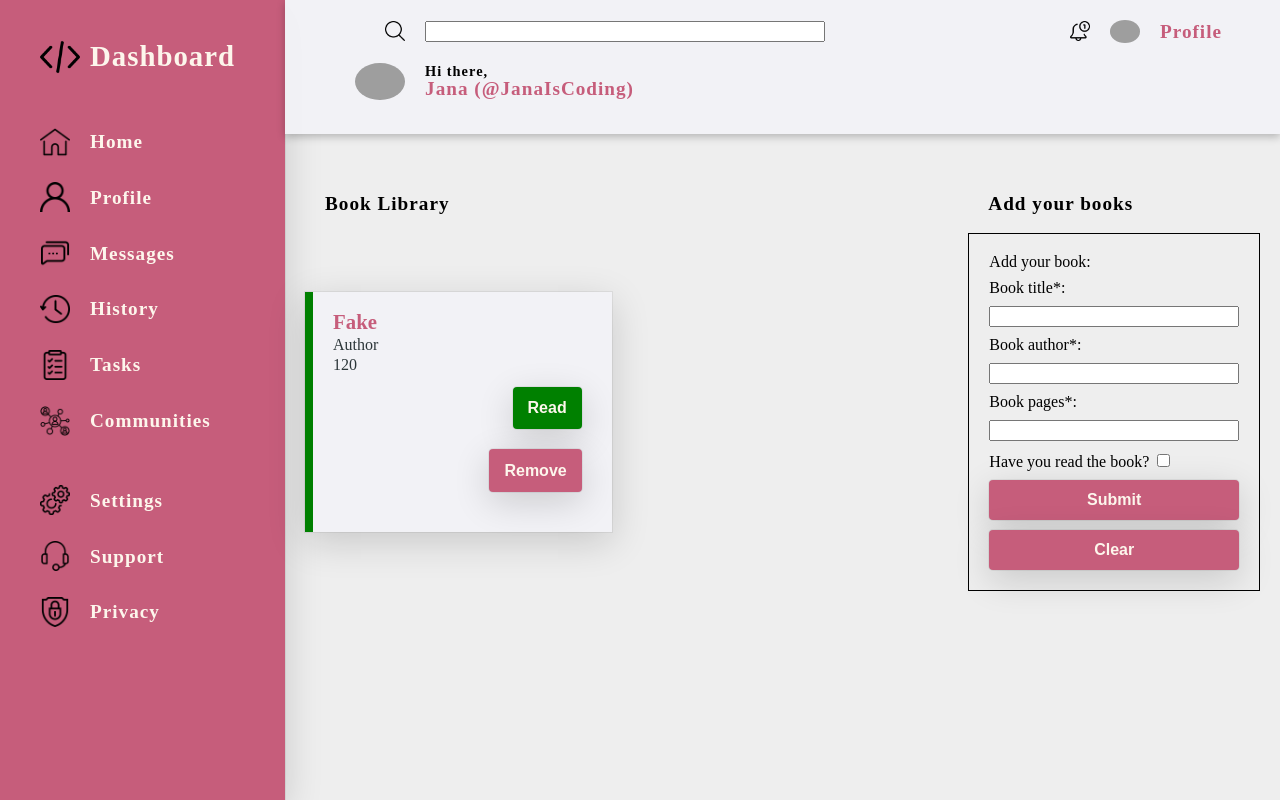
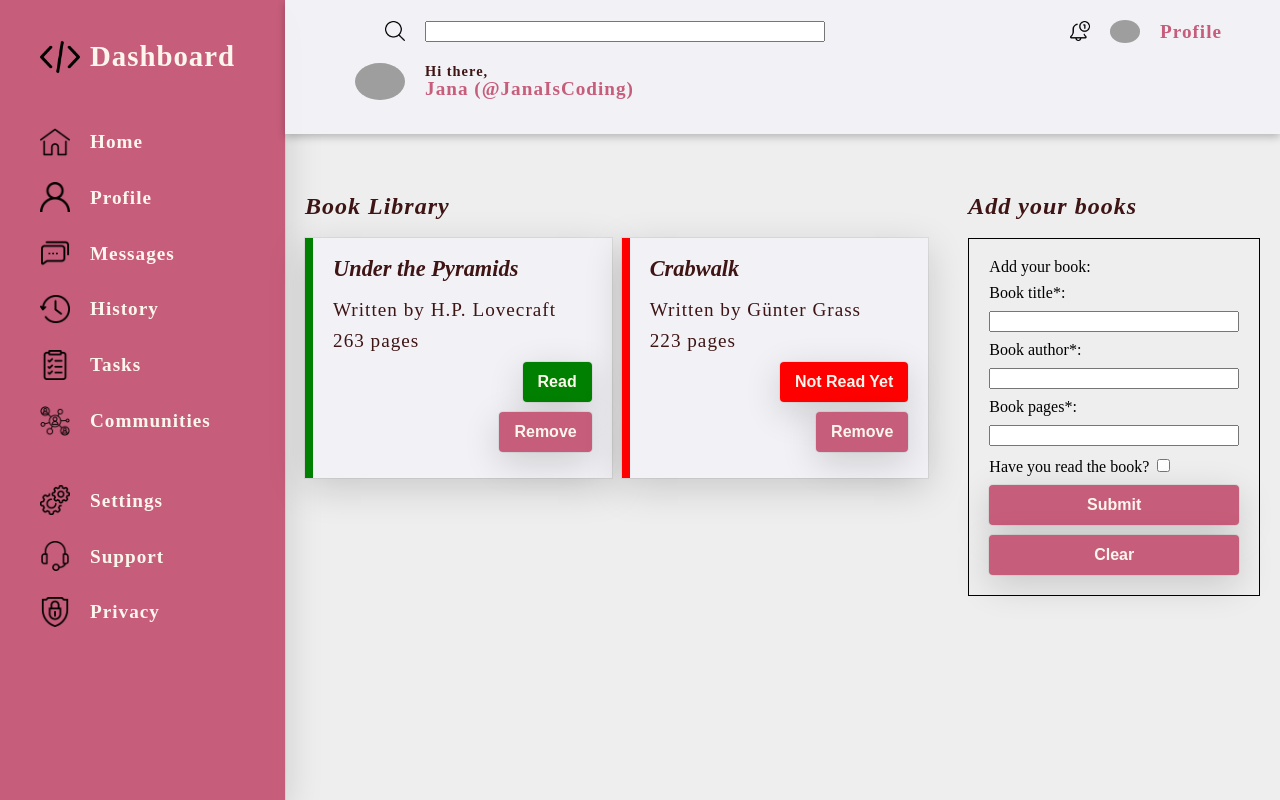
Before and after one commit to janaiscoding/library, a plain HTML site: page index.html in a window 1280 px wide. Drawn offline with Linux system fonts and the light colour scheme; grey boxes are pictures that could not be loaded.

Commit message:
Store premade books and fix row alignment

```diff
--- a/javascript.js
+++ b/javascript.js
@@ -1,13 +1,21 @@
 let myLibrary = [
    {
-    "title": 'Fake',
-    "author": 'Author',
-    "pages": 120,
+    "title": 'Under the Pyramids',
+    "author": 'H.P. Lovecraft',
+    "pages": 263,
     "status": true
+   },
+   {
+    "title": 'Crabwalk',
+    "author": ' Günter Grass',
+    "pages": 223,
+    "status": false
    }
 ];
+
 displayLibrary();
-//constructor
+
+//object constructor
 function Book(title, author, pages, status){
     this.title = title;
     this.author = author;
@@ -50,11 +58,11 @@ function createBook(item){
     publishedTitle.classList.add('book-title');
     publishedBook.appendChild(publishedTitle);
 
-    publishedAuthor.textContent = item.author;
+    publishedAuthor.textContent = `Written by ${item.author}`;
     publishedAuthor.classList.add('book-author');
     publishedBook.appendChild(publishedAuthor);
 
-    publishedPages.textContent = item.pages;
+    publishedPages.textContent = `${item.pages} pages`;
     publishedPages.classList.add('book-pages');
     publishedBook.appendChild(publishedPages);
 
--- a/styles.css
+++ b/styles.css
@@ -63,9 +63,10 @@ body {
     --header-background-color: #f3f3f8e6;
     --button-background-color: #C65D7B;
 
-
+    --text-color-content: rgb(62, 20, 20);
     --sidebar-text-color: #FDF6EC;
-    --card-text-color: #2C3639;
+    --card-text-color: rgb(62, 20, 20);
+    --book-title-color: rgb(62, 20, 20);
     --button-text-color: #FDF6EC;
     --heading-text-color: #C65D7B;
     --subtitle-text-color: #2C3639;
@@ -194,6 +195,7 @@ img.profile-picture {
     grid-template-columns: 1fr 1fr;
     gap: 10px;
     margin: 0px 20px;
+    grid-auto-rows: max-content;
 }
 
 .left-content-title {
@@ -238,9 +240,10 @@ form {
 .right-content-title,
 .left-content-title {
     color: var(--text-color-content);
-    font-size: 1.2rem;
+    font-size: 1.5rem;
     font-weight: 900;
-    padding: 10px 0px 10px 20px;
+    font-style: italic;
+    padding: 10px 0px 10px 0px;
     letter-spacing: 1px;
 
 }
@@ -274,22 +277,26 @@ form {
 }
 
 .book-title {
-    color: var(--heading-text-color);
+    color: var(--book-title-color);
     font-weight: 900;
-    font-size: 1.3rem;
+    font-style: italic;
+    font-size: 1.4rem;
+    margin-bottom: 20px;
 }
 
 .book-author,
 .book-pages {
     color: var(--card-text-color);
     font-weight: 500;
-    font-size: 1rem;
-    line-height: 1.1rem;
+    font-size: 1.2rem;
+    line-height: 1.3rem;
+    letter-spacing: 1px;
+    padding-bottom: 10px;
 }
 .status,
 .remove-book {
     justify-self: flex-end;
-    margin: 10px;
+    margin-bottom: 10px;
 }
 .remove-book {
     margin-bottom: 20px;
```
